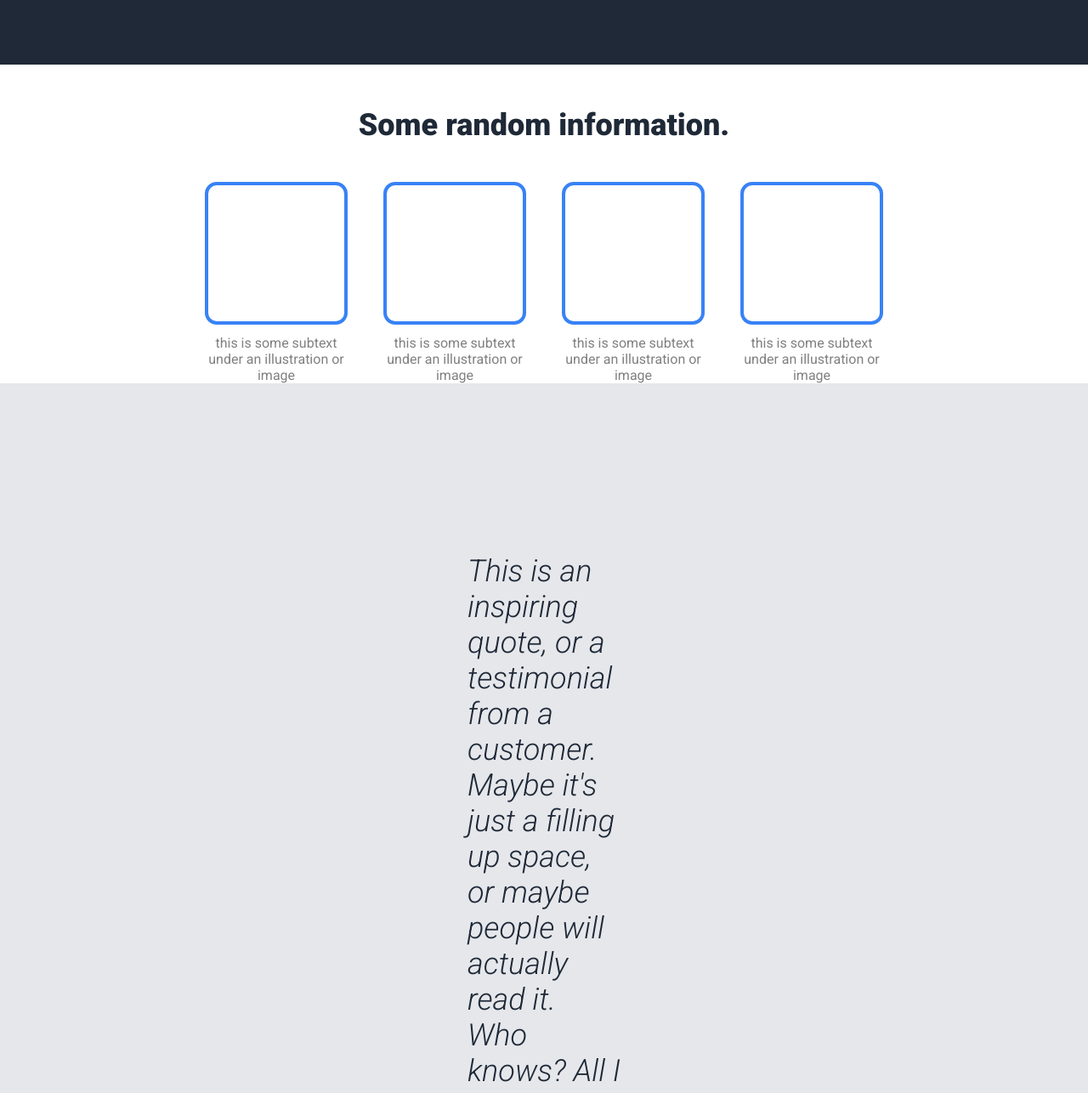
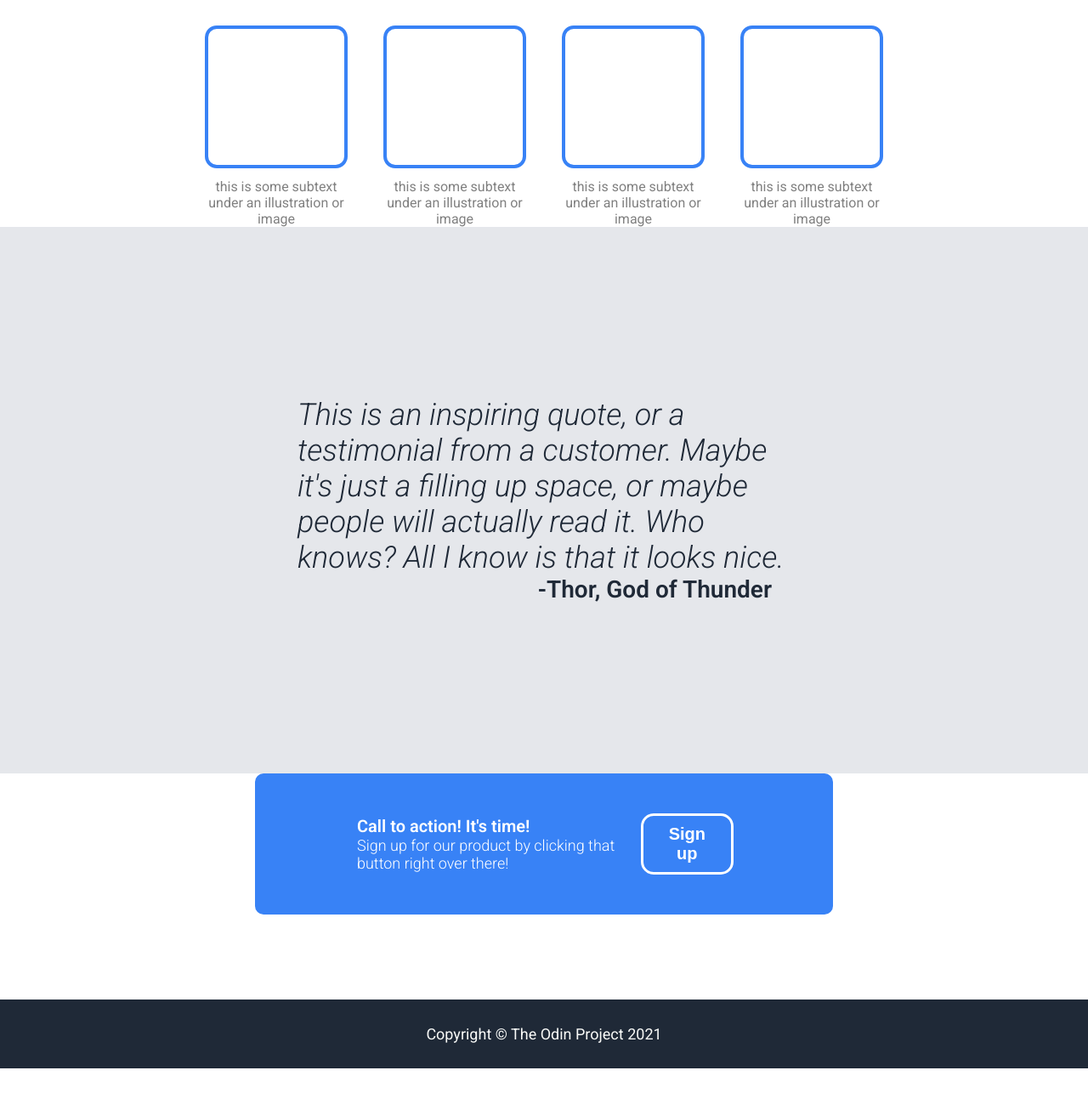
Before and after one commit to BitterSweet7/landingpage, a plain HTML site: page index.html in a window 1280 px wide. Shown: the part 725-2011 px from the top of the page at 85% size. After the commit the page ends 1982 px from the top, so only its background shows below. Drawn offline with Linux system fonts and the light colour scheme.

Commit message:
Fix sizes of overall because I accidently zoom 80% while making

```diff
--- a/style.css
+++ b/style.css
@@ -11,7 +11,7 @@ body {
     flex-direction: row;
     justify-content: space-between;
     align-items: center;
-    padding: 16px 400px;
+    padding: 16px 300px;
 }
 .header-logo {
     color: #F9FAF8;
@@ -35,7 +35,7 @@ a, .hero-subtext {
     background-color: #1F2937;
     display: flex;
     flex-direction: row;
-    padding: 150px 400px;
+    padding: 150px 300px;
     gap: 60px
 }
 .hero-maintext {
@@ -77,7 +77,7 @@ button {
     color: #1F2937;
     font-size: 36px;
     font-weight: 900;
-    padding: 50px 400px;
+    padding: 50px 300px;
 }
 .info-subtexts {
     display: flex;
@@ -85,7 +85,7 @@ button {
     justify-content: center;
     align-items: center;
     gap: 50px;
-    padding: 0 400px;
+    padding: 0 300px;
 }
 .image-subtext {
     width: 160px;
@@ -107,7 +107,7 @@ button {
 }
 /* Quote */
 .quote-container {
-    padding: 200px 550px;
+    padding: 200px 350px;
     display: flex;
     flex-direction: column;
     background-color: #E5E7EB;
@@ -133,9 +133,9 @@ button {
 .call-to-action-container {
     display: flex;
     flex-direction: row;
-    padding: 70px 120px;
+    padding: 50px 120px;
     background-color: #3882F6;
-    margin: 0px 400px;
+    margin: 0px 300px;
     border-radius: 10px;
     color: white;
     justify-content: space-between;
@@ -153,7 +153,7 @@ button {
     padding: 10px 30px
 }
 .subtext-call {
-    font-size: 28px;
+    font-size: 20px;
     font-weight: 600;
 }
 .sign-uptext {
@@ -167,6 +167,6 @@ button {
     display: flex;
     justify-content: center;
     align-items: center;
-    padding: 50px 400px;
+    padding: 30px 300px;
     font-size: 18px;
 }
```
